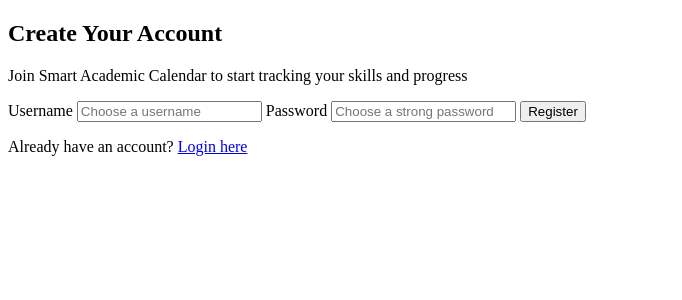
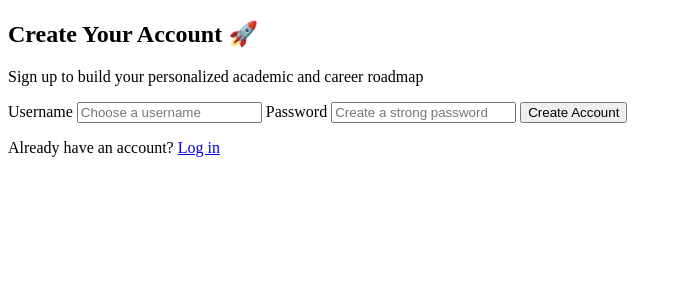
Before and after one commit to Hetvi3108/Crtl-Alt-Del, a Flask app: page /register in a window 1280 px wide. Shown: the top 300 px of the page, without its empty margins (0-682 px from the left). Run offline with Flask 3, Linux system fonts and the light colour scheme.

Commit message:
Update register.html

```diff
--- a/hack/templates/register.html
+++ b/hack/templates/register.html
@@ -9,24 +9,39 @@
 <body>
 
 <div class="container">
-    <h2>Create Your Account</h2>
-    <p class="center-text">Join Smart Academic Calendar to start tracking your skills and progress</p>
+    <h2>Create Your Account 🚀</h2>
+    <p class="center-text">
+        Sign up to build your personalized academic and career roadmap
+    </p>
 
     <form method="POST" action="/register">
+
         <label for="username">Username</label>
-        <input id="username" name="username" type="text" placeholder="Choose a username" required>
+        <input
+            id="username"
+            name="username"
+            type="text"
+            placeholder="Choose a username"
+            required
+        >
 
         <label for="password">Password</label>
-        <input id="password" name="password" type="password" placeholder="Choose a strong password" required>
+        <input
+            id="password"
+            name="password"
+            type="password"
+            placeholder="Create a strong password"
+            required
+        >
 
-        <button type="submit">Register</button>
+        <button type="submit">Create Account</button>
     </form>
 
     <p class="center-text">
-        Already have an account? <a href="/login">Login here</a>
+        Already have an account?
+        <a href="{{ url_for('login') }}">Log in</a>
     </p>
 </div>
 
 </body>
-
 </html>
```
